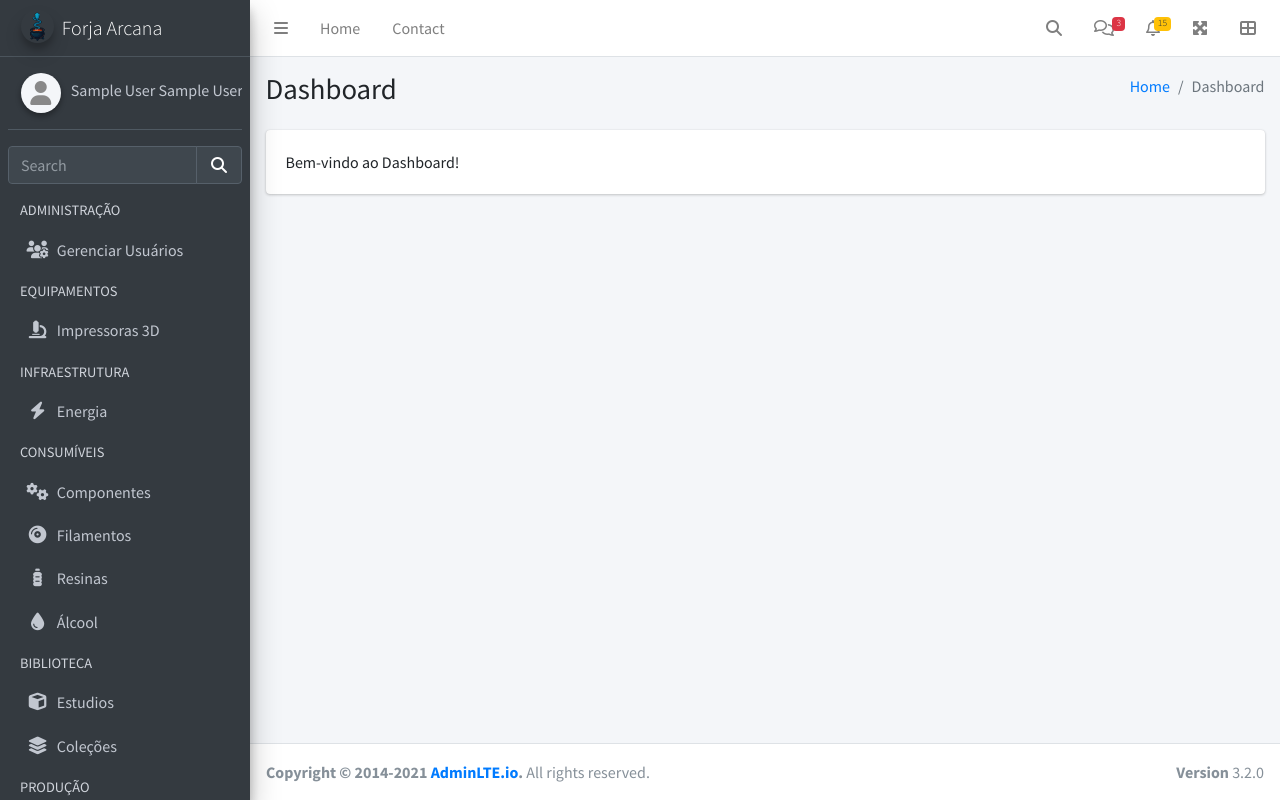
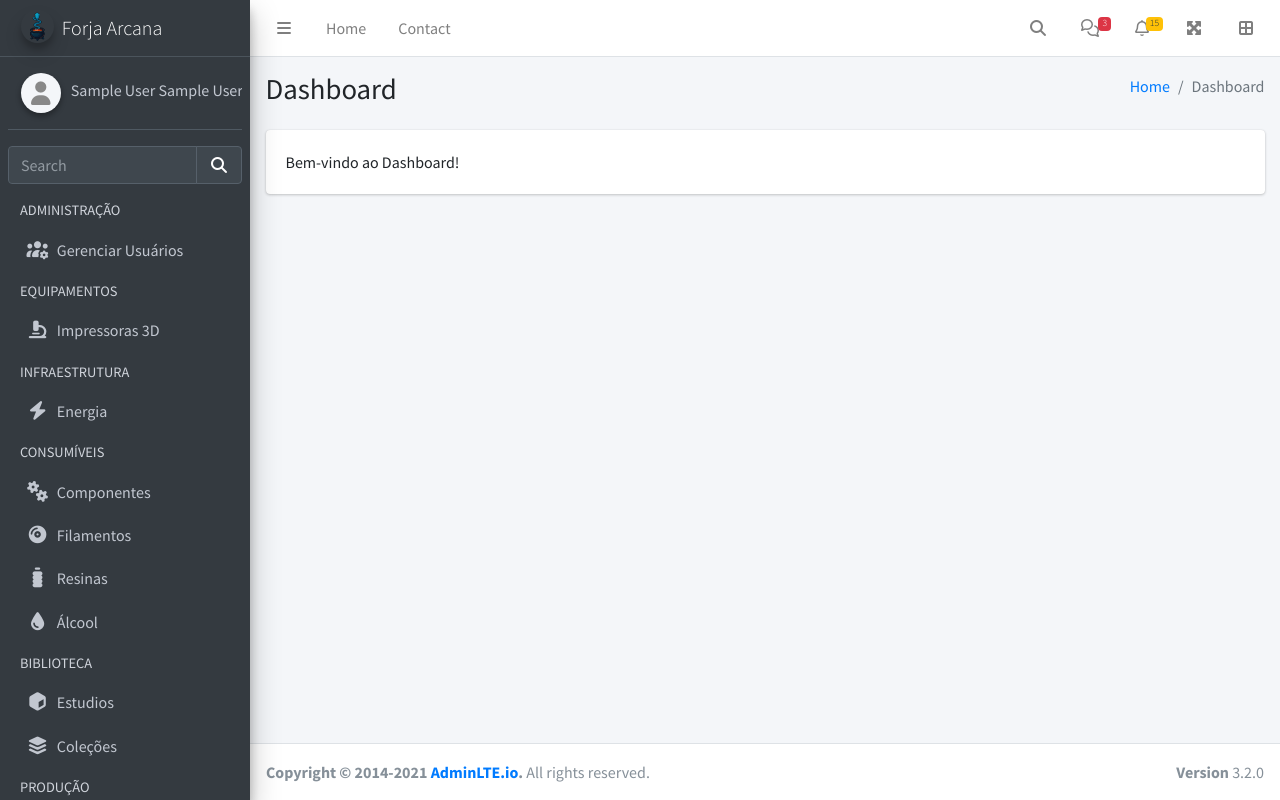
Before and after one commit to celsoannes/forjarcana, a PHP site: page /index.php in a window 1280 px wide. Run offline with PHP 8.4, Linux system fonts and the light colour scheme; the visitor is signed in with stand-in values (Sample User, id 1); some libraries are stand-ins or nearby versions.

Commit message:
atualizado icones de filamentos e resinas

```diff
--- a/index.php
+++ b/index.php
@@ -27,8 +27,8 @@ require_once __DIR__ . '/app/menu.php';
 
   <!-- Google Font: Source Sans Pro -->
   <link rel="stylesheet" href="https://fonts.googleapis.com/css?family=Source+Sans+Pro:300,400,400i,700&display=fallback">
-  <!-- Font Awesome 6 Free -->
-  <link rel="stylesheet" href="https://cdnjs.cloudflare.com/ajax/libs/font-awesome/6.5.2/css/all.min.css">
+  <!-- Font Awesome 7 Free -->
+  <link rel="stylesheet" href="https://cdnjs.cloudflare.com/ajax/libs/font-awesome/7.0.0/css/all.min.css">
   <!-- Ionicons -->
   <link rel="stylesheet" href="https://code.ionicframework.com/ionicons/2.0.1/css/ionicons.min.css">
   <!-- Tempusdominus Bootstrap 4 -->
```
